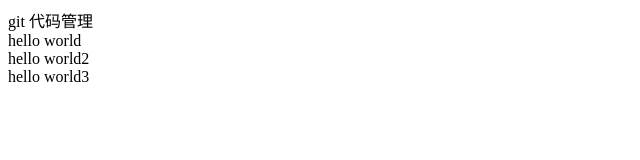
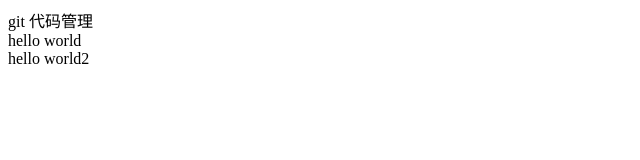
Before and after one commit to vigina/git-note, a website: page index.html in a window 1280 px wide. Shown: the whole page, without its empty margins (0-640 px from the left). Drawn offline with Linux system fonts and the light colour scheme.

Commit message:
Revert "hello world3"
This reverts commit f0a9d56e9080ff50743cbffcd012767d8070029a.

```diff
--- a/index.html
+++ b/index.html
@@ -9,6 +9,5 @@
 <div>git 代码管理</div>
 <div>hello world</div>
 <div>hello world2</div>
-<div>hello world3</div>
 </body>
 </html>
```
